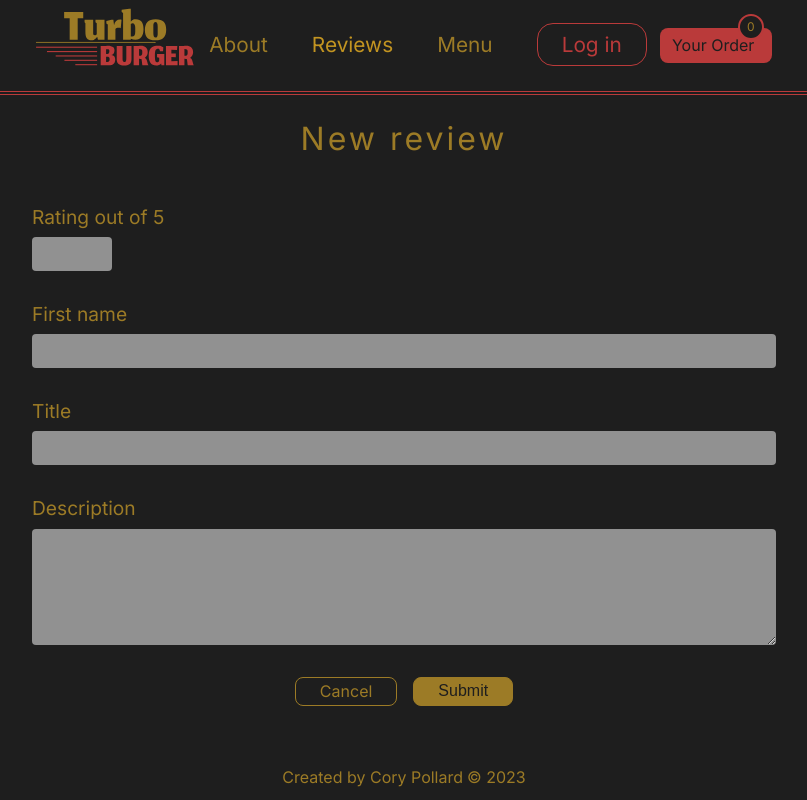
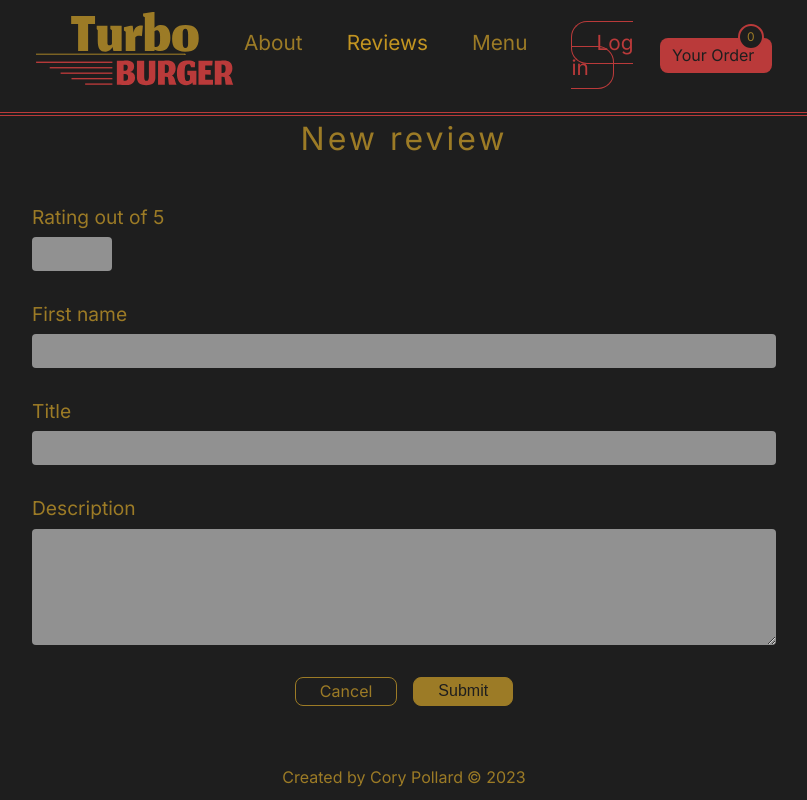
Before and after one commit to SpectreAscended/turbo-burger, a React (Vite) app: page /reviews/new in a window 1280 px wide. Shown: the whole page, without its empty margins (236-1043 px from the left). Built offline with nearby package versions, Linux system fonts and the light colour scheme; no server answers; a web font is replaced by a local one.

Commit message:
Adjusted logo size for large screens, and adjusted breakpoint for large screens

```diff
--- a/src/components/logo/logo.scss
+++ b/src/components/logo/logo.scss
@@ -1,3 +1,5 @@
+@import '../../index.scss';
+
 .header-logo {
   max-width: 10rem;
   transform: translateY(-0.75rem);
@@ -19,6 +21,10 @@
 
   @media only screen and (max-width: 21.25em) {
     max-width: 8rem;
+  }
+
+  @media only screen and (min-width: $bp-desktop-small) {
+    max-width: 12.5rem;
   }
 }
 
--- a/src/index.scss
+++ b/src/index.scss
@@ -21,7 +21,7 @@ $bp-mobile-large: 30em;
 $bp-tablet: 42.5em;
 $bp-tablet-large: 50em;
 $bp-desktop-small: 75em;
-$bp-desktop-medium: 87.5em;
+$bp-desktop-medium: 93.75em; // 1500px
 $bp-desktop-large: 100em;
 
 *,
```
